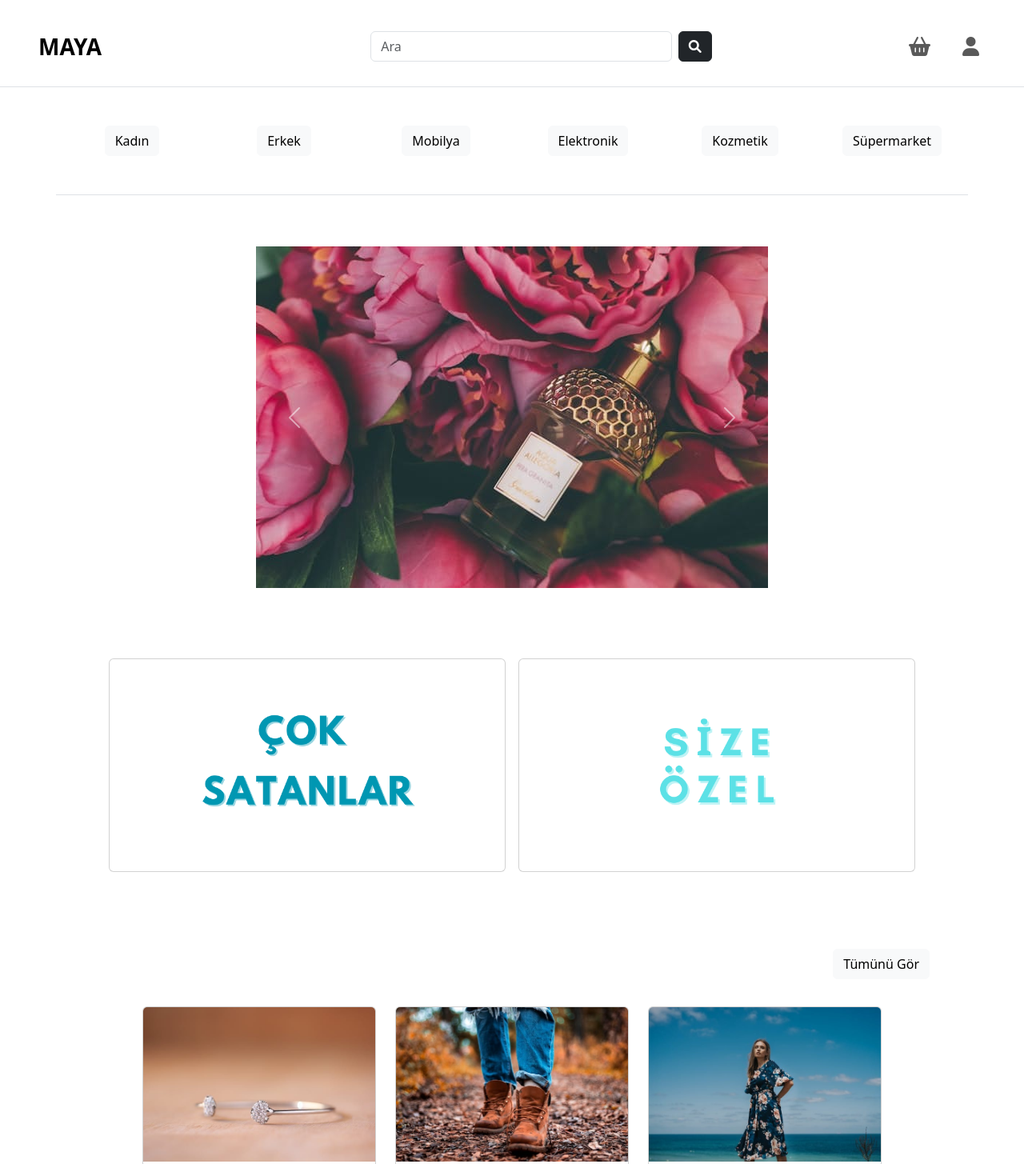
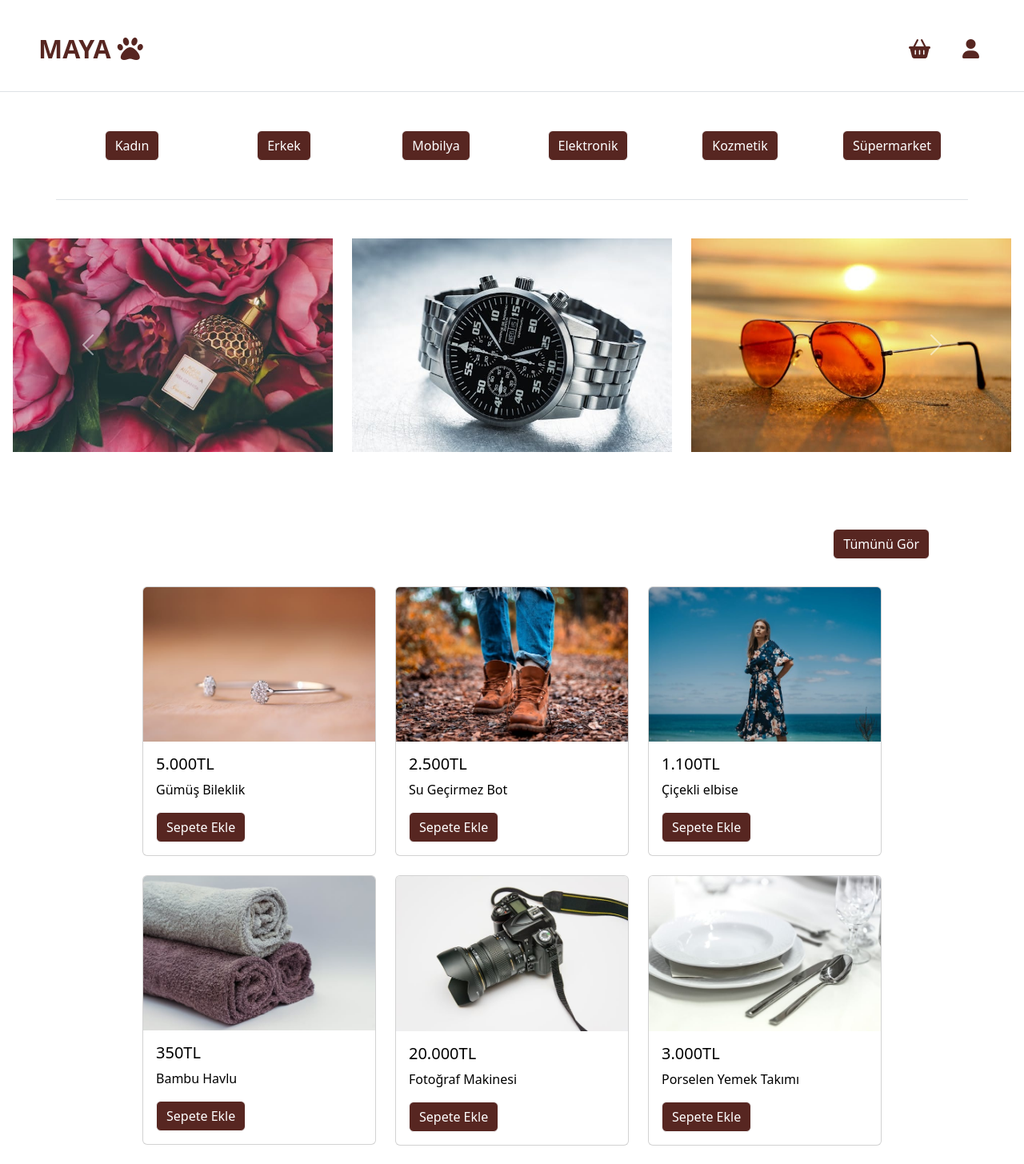
Before and after one commit to asumandb/E-Commerce_Website_With_Bootstrap, a plain HTML site: page index.html in a window 1280 px wide. Shown: the top 1455 px of the page at 80% size. Drawn offline with nearby package versions, Linux system fonts and the light colour scheme.

Commit message:
first commit

```diff
--- a/index.html
+++ b/index.html
@@ -7,31 +7,29 @@
   <title>MAYA</title>
   <link href="https://cdn.jsdelivr.net/npm/bootstrap@5.3.3/dist/css/bootstrap.min.css" rel="stylesheet"
     integrity="sha384-QWTKZyjpPEjISv5WaRU9OFeRpok6YctnYmDr5pNlyT2bRjXh0JMhjY6hW+ALEwIH" crossorigin="anonymous">
+  <script src="https://cdn.jsdelivr.net/npm/bootstrap@5.3.3/dist/js/bootstrap.bundle.min.js"
+    integrity="sha384-YvpcrYf0tY3lHB60NNkmXc5s9fDVZLESaAA55NDzOxhy9GkcIdslK1eN7N6jIeHz"
+    crossorigin="anonymous"></script>
   <link rel="stylesheet" href="https://cdnjs.cloudflare.com/ajax/libs/font-awesome/6.0.0-beta3/css/all.min.css">
 </head>
 
 <body>
   <nav class="navbar navbar-expand-lg  mt-4 border-bottom pb-4">
-    <a class="navbar-brand ms-5 fs-3 fw-semibold" href="index.html">MAYA</a>
+    <a class="navbar-brand ms-5 fs-2 fw-bold" style="color:#572621" href="index.html">MAYA <i
+        class="fa-solid fa-paw"></i></a>
     <button class="navbar-toggler" type="button" data-toggle="collapse" data-target="#navbarNav"
       aria-controls="navbarNav" aria-expanded="false" aria-label="Toggle navigation">
       <span class="navbar-toggler-icon"></span>
     </button>
 
-    <div class="col-4" style="margin-left:25%;">
-      <form class="d-flex">
-        <input class="form-control me-2" type="search" placeholder="Ara" aria-label="Search">
-        <button class="btn btn-dark" type="submit"><i class="fa-solid fa-magnifying-glass "></i></button>
-      </form>
-    </div>
-
     <div class="collapse navbar-collapse mx-5 justify-content-end " id="navbarNav">
       <ul class="navbar-nav">
         <li class="nav-item">
-          <a class="nav-link" href="sepet.html"><i class="fa-solid fa-basket-shopping fa-xl"></i></a>
+          <a class="nav-link" href="sepet.html" style="color:#572621;"><i
+              class="fa-solid fa-basket-shopping fa-xl"></i></a>
         </li>
         <li class="nav-item ms-4">
-          <a class="nav-link" href="login.html"><i class="fa-solid fa-user fa-xl"></i></a>
+          <a class="nav-link" href="login.html" style="color:#572621 ;"><i class="fa-solid fa-user fa-xl"></i></a>
         </li>
       </ul>
     </div>
@@ -39,31 +37,54 @@
 
   <div class="container text-center mt-5">
     <div class="row border-bottom pb-5 ">
-      <div class="col"><a href="#" class="text-decoration-none link-body-emphasis btn btn-light">Kadın</a>
+      <div class="col"><a href="#" style="background-color:#572621 ;"
+          class="text-decoration-none  btn btn-light text-white">Kadın</a>
       </div>
-      <div class="col"><a href="#" class="text-decoration-none link-body-emphasis btn btn-light">Erkek</a>
+      <div class="col"><a href="#" style="background-color:#572621 ;"
+          class="text-decoration-none  btn btn-light text-white">Erkek</a>
       </div>
-      <div class="col"><a href="#" class="text-decoration-none link-body-emphasis btn btn-light">Mobilya</a>
+      <div class="col"><a href="#" style="background-color:#572621 ;"
+          class="text-decoration-none  btn btn-light text-white">Mobilya</a>
       </div>
-      <div class="col"><a href="#" class="text-decoration-none link-body-emphasis btn btn-light">Elektronik</a>
+      <div class="col"><a href="#" style="background-color:#572621 ;"
+          class="text-decoration-none  btn btn-light text-white">Elektronik</a>
       </div>
-      <div class="col"><a href="#" class="text-decoration-none link-body-emphasis btn btn-light">Kozmetik</a>
+      <div class="col"><a href="#" style="background-color:#572621 ;"
+          class="text-decoration-none  btn btn-light text-white">Kozmetik</a>
       </div>
-      <div class="col"><a href="#" class="text-decoration-none link-body-emphasis btn btn-light">Süpermarket</a>
+      <div class="col"><a href="#" style="background-color:#572621 ;"
+          class="text-decoration-none  btn btn-light text-white">Süpermarket</a>
       </div>
     </div>
   </div>
 
-  <div id="carouselExample" class="carousel slide col-12 col-sm-10 col-md-8 col-lg-6 mx-auto">
-    <div class="carousel-inner" style="margin-top: 4rem;">
+  <div id="carouselExample" class="carousel slide mx-3 m-5" data-bs-slide="carousel" data-bs-interval="3000">
+    <div class="carousel-inner">
       <div class="carousel-item active">
-        <a href=""> <img src="images/img1.jpeg" class="d-block w-100 h-50"></a>
+        <div class="row g-4">
+          <div class="col-md-4">
+            <img src="images/img1.jpeg" class="img-fluid" alt="">
+          </div>
+          <div class="col-md-4">
+            <img src="images/img2.jpeg"  class="img-fluid" alt="">
+          </div>
+          <div class="col-md-4">
+            <img src="images/img3.jpeg"   class="img-fluid" alt="">
+          </div>
+        </div>
       </div>
       <div class="carousel-item">
-        <a href=""><img src="images/img2.jpeg" class="d-block w-100" alt="...">
-      </div></a>
-      <div class="carousel-item">
-        <a href=""> <img src="images/img3.jpeg" class="d-block w-100" alt="..."></a>
+        <div class="row">
+          <div class="col-md-4">
+            <img src="images/img3.jpeg"  class="img-fluid" alt="">
+          </div>
+          <div class="col-md-4">
+            <img src="images/img2.jpeg"  class="img-fluid" alt="">
+          </div>
+          <div class="col-md-4">
+            <img src="images/img1.jpeg"   class="img-fluid" alt="">
+          </div>
+        </div>
       </div>
     </div>
     <button class="carousel-control-prev" type="button" data-bs-target="#carouselExample" data-bs-slide="prev">
@@ -76,25 +97,11 @@
     </button>
   </div>
 
-  <div class="d-flex justify-content-center align-items-center">
-    <div class="row row-cols-2 row-cols-md-2 g-3 m-5 pt-4" style="width: 80%; height: 50%;">
-      <div class="col">
-        <div class="card">
-          <a href=""><img src="images/coksatan.png" class="card-img-top px-5" alt="..."></a>
-        </div>
-      </div>
-      <div class="col">
-        <div class="card">
-          <a href=""><img src="images/sizeozel.png" class="card-img-top px-5" alt="..."></a>
-        </div>
-      </div>
-    </div>
-  </div>
-
 
   <div class="container  p-5 border-bottom ">
     <div class="position-relative mb-3">
-      <a href="#" class="link-body-emphasis btn btn-light position-absolute top-0 end-0  text-decoration-none">Tümünü
+      <a href="#" style="background-color:#572621 ;"
+        class="link-body-emphasis btn btn-light position-absolute top-0 end-0  text-decoration-none text-white">Tümünü
         Gör</a>
     </div>
     <div class="row row-cols-1 row-cols-md-3 g-4 mx-5 mt-5 position-relative">
@@ -105,7 +112,8 @@
             <div class="card-body">
               <h5 class="card-title">5.000TL</h5>
               <p class="card-text pb-3">Gümüş Bileklik</p>
-              <a href="#" class="btn btn-dark text-white">Sepete Ekle</a>
+              <a href="#" style="background-color:#572621 ;"
+                class="text-decoration-none  btn btn-light text-white">Sepete Ekle</a>
             </div>
           </a>
         </div>
@@ -117,7 +125,8 @@
             <div class="card-body">
               <h5 class="card-title">2.500TL</h5>
               <p class="card-text pb-3">Su Geçirmez Bot</p>
-              <a href="#" class="btn btn-dark text-white">Sepete Ekle</a>
+              <a href="#" style="background-color:#572621 ;"
+                class="text-decoration-none  btn btn-light text-white">Sepete Ekle</a>
           </a>
         </div>
       </div>
@@ -129,7 +138,8 @@
           <div class="card-body">
             <h5 class="card-title">1.100TL</h5>
             <p class="card-text pb-3">Çiçekli elbise</p>
-            <a href="#" class="btn btn-dark text-white">Sepete Ekle</a>
+            <a href="#" style="background-color:#572621 ;" class="text-decoration-none  btn btn-light text-white">Sepete
+              Ekle</a>
           </div>
         </a>
       </div>
@@ -141,7 +151,8 @@
           <div class="card-body">
             <h5 class="card-title">350TL</h5>
             <p class="card-text pb-3">Bambu Havlu</p>
-            <a href="#" class="btn btn-dark text-white">Sepete Ekle</a>
+            <a href="#" style="background-color:#572621 ;" class="text-decoration-none  btn btn-light text-white">Sepete
+              Ekle</a>
           </div>
         </a>
       </div>
@@ -153,7 +164,8 @@
           <div class="card-body">
             <h5 class="card-title">20.000TL</h5>
             <p class="card-text pb-3">Fotoğraf Makinesi</p>
-            <a href="#" class="btn btn-dark text-white">Sepete Ekle</a>
+            <a href="#" style="background-color:#572621 ;" class="text-decoration-none  btn btn-light text-white">Sepete
+              Ekle</a>
           </div>
         </a>
       </div>
@@ -165,7 +177,8 @@
           <div class="card-body">
             <h5 class="card-title">3.000TL</h5>
             <p class="card-text pb-3">Porselen Yemek Takımı</p>
-            <a href="#" class="btn btn-dark text-white">Sepete Ekle</a>
+            <a href="#" style="background-color:#572621 ;" class="text-decoration-none  btn btn-light text-white">Sepete
+              Ekle</a>
           </div>
         </a>
       </div>
@@ -182,7 +195,7 @@
             <ul class="list-unstyled">
               <li><a href="#" class="link-body-emphasis text-decoration-none">Flormar</a></li>
               <li><a href="#" class="link-body-emphasis text-decoration-none">Pandora</a></li>
-              <li><a href="#"class="link-body-emphasis text-decoration-none">Schar</a></li>
+              <li><a href="#" class="link-body-emphasis text-decoration-none">Schar</a></li>
               <li><a href="#" class="link-body-emphasis text-decoration-none">Samsung</a></li>
               <li><a href="#" class="link-body-emphasis text-decoration-none">Nike</a></li>
               <li><a href="#" class="link-body-emphasis text-decoration-none">Adidas</a></li>
@@ -217,7 +230,7 @@
   </div>
 
 
-  <footer class="footer bg-dark text-white text-center py-5 mt-5" style="width: 100%; display: flexbox;">
+  <footer class="footer text-white text-center py-5 mt-5" style="width: 100%; display: flexbox; background-color: #572621;">
     <p>
       &copy; 2025 MAYA. Tüm hakları saklıdır.
     </p>
@@ -231,9 +244,7 @@
     </p>
   </footer>
 
-  <script src="https://cdn.jsdelivr.net/npm/bootstrap@5.3.3/dist/js/bootstrap.bundle.min.js"
-    integrity="sha384-YvpcrYf0tY3lHB60NNkmXc5s9fDVZLESaAA55NDzOxhy9GkcIdslK1eN7N6jIeHz"
-    crossorigin="anonymous"></script>
+
 </body>
 
 </html>
```
Also changed, not shown: login.html (+15 -13 lines), sepet.html (+14 -19 lines).
